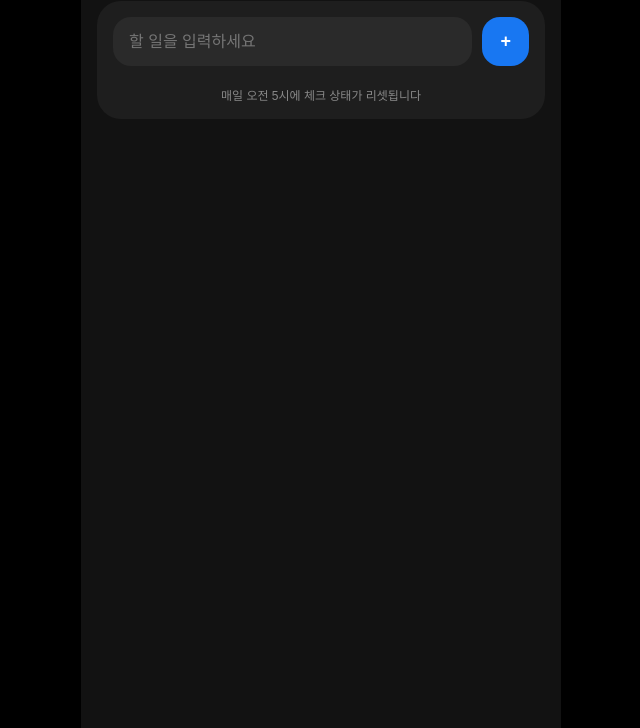
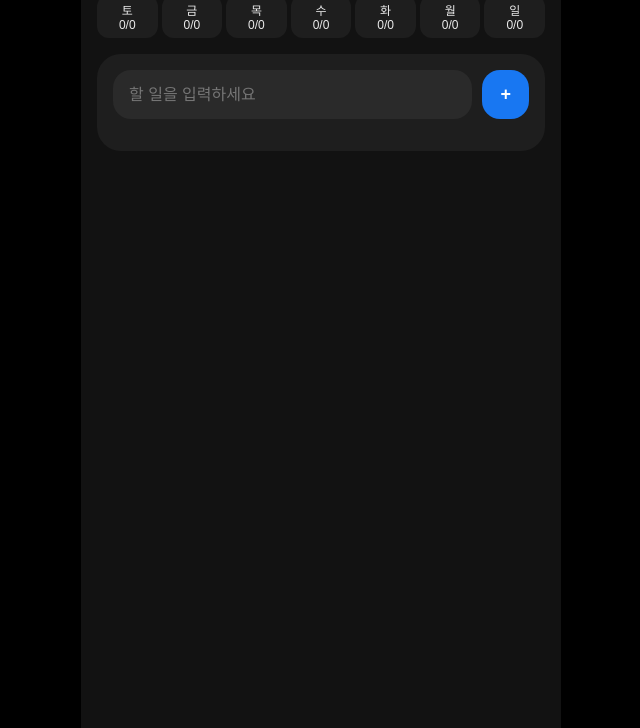
Before and after one commit to 66516091js-jpg/todo-app, a plain HTML site: page index.html in a window 1280 px wide. Shown: the part 72-800 px from the top of the page, without its empty margins (319-959 px from the left). Drawn offline with Linux system fonts and the light colour scheme.

Commit message:
Revamp Samsung Todo app layout and features
Updated the layout and functionality of the Samsung Todo app, including a new weekly progress bar and improved styling.

```diff
--- a/index.html
+++ b/index.html
@@ -14,29 +14,54 @@
       display: flex;
       justify-content: center;
     }
+
     .app {
       width: 100%;
       max-width: 480px;
       min-height: 100vh;
       background: #121212;
-      padding: 20px 16px 80px;
+      padding: 20px 16px 60px;
       box-sizing: border-box;
     }
+
     .header {
-      font-size: 26px;
+      font-size: 24px;
       font-weight: bold;
+      margin-bottom: 12px;
+    }
+
+    .week-bar {
+      display: flex;
+      justify-content: space-between;
       margin-bottom: 16px;
+      gap: 4px;
     }
+
+    .day {
+      flex: 1;
+      background: #1e1e1e;
+      border-radius: 12px;
+      text-align: center;
+      padding: 6px 0;
+      font-size: 12px;
+    }
+
+    .day.done {
+      background: #1e88e5;
+    }
+
     .card {
       background: #1e1e1e;
       border-radius: 24px;
       padding: 16px;
     }
+
     .input-row {
       display: flex;
       gap: 10px;
       margin-bottom: 16px;
     }
+
     input {
       flex: 1;
       padding: 14px 16px;
@@ -46,6 +71,7 @@
       background: #2a2a2a;
       color: #fff;
     }
+
     .add-btn {
       padding: 14px 18px;
       border-radius: 18px;
@@ -55,11 +81,13 @@
       background: #1877F2;
       color: #fff;
     }
+
     ul {
       list-style: none;
       padding: 0;
       margin: 0;
     }
+
     li {
       background: #2a2a2a;
       margin-bottom: 10px;
@@ -71,46 +99,36 @@
       font-size: 16px;
       cursor: pointer;
     }
+
     .task-text {
       flex: 1;
-      line-height: 1.3;
+      color: #fff;
     }
+
+    .checked-text {
+      color: #777;
+    }
+
     .right-ui {
       display: flex;
       align-items: center;
       gap: 8px;
     }
-    .check {
-      font-size: 18px;
-      color: #4CAF50;
-      min-width: 20px;
-      text-align: center;
-    }
-    .sep {
-      color: #555;
-      font-weight: bold;
-    }
+
     .del-btn {
       background: transparent;
       border: none;
       color: #ff5f5f;
       font-size: 16px;
     }
-    .checked-text {
-      color: #777;
-    }
-    .bottom-info {
-      margin-top: 20px;
-      text-align: center;
-      font-size: 12px;
-      color: #888;
-    }
   </style>
 </head>
 <body>
 
 <div class="app">
-  <div class="header">오늘 할 일</div>
+  <div class="header">이번 주 진행도</div>
+
+  <div class="week-bar" id="weekBar"></div>
 
   <div class="card">
     <div class="input-row">
@@ -119,8 +137,6 @@
     </div>
 
     <ul id="todoList"></ul>
-
-    <div class="bottom-info" id="resetInfo"></div>
   </div>
 </div>
 
@@ -128,30 +144,62 @@
   const listEl = document.getElementById("todoList");
   const inputEl = document.getElementById("todoInput");
   const addBtn = document.getElementById("addBtn");
-  const resetInfo = document.getElementById("resetInfo");
+  const weekBar = document.getElementById("weekBar");
 
   let todos = JSON.parse(localStorage.getItem("todos")) || [];
-  let lastReset = localStorage.getItem("lastResetDate") || "";
+  let history = JSON.parse(localStorage.getItem("history")) || {};
 
-  function getResetDateKey() {
+  const days = ["일","월","화","수","목","금","토"];
+
+  function getTodayKey() {
     const now = new Date();
     if (now.getHours() < 5) now.setDate(now.getDate() - 1);
     return now.toISOString().split("T")[0];
   }
 
-  function dailyResetCheck() {
-    const todayKey = getResetDateKey();
-    if (lastReset !== todayKey) {
-      todos = todos.map(t => ({ text: t.text, done: false }));
-      localStorage.setItem("lastResetDate", todayKey);
-      lastReset = todayKey;
-      saveTodos();
-    }
-    resetInfo.textContent = "매일 오전 5시에 체크 상태가 리셋됩니다";
+  function saveTodos() {
+    localStorage.setItem("todos", JSON.stringify(todos));
   }
 
-  function saveTodos() {
-    localStorage.setItem("todos", JSON.stringify(todos));
+  function saveHistory() {
+    localStorage.setItem("history", JSON.stringify(history));
+  }
+
+  function updateHistory() {
+    const today = getTodayKey();
+    const total = todos.length;
+    const done = todos.filter(t => t.done).length;
+    history[today] = { done, total };
+    saveHistory();
+  }
+
+  function renderWeekBar() {
+    weekBar.innerHTML = "";
+
+    const today = new Date();
+    const week = [];
+
+    for (let i = 6; i >= 0; i--) {
+      const d = new Date();
+      d.setDate(today.getDate() - today.getDay() + i);
+      const key = d.toISOString().split("T")[0];
+      week.push({ key, label: days[d.getDay()] });
+    }
+
+    week.forEach(d => {
+      const data = history[d.key] || { done: 0, total: 0 };
+
+      const div = document.createElement("div");
+      div.className = "day";
+      div.innerHTML = `
+        ${d.label}<br>
+        ${data.done}/${data.total}
+      `;
+      if (data.done === data.total && data.total > 0) {
+        div.classList.add("done");
+      }
+      weekBar.appendChild(div);
+    });
   }
 
   function renderTodos() {
@@ -168,32 +216,32 @@
       right.className = "right-ui";
 
       const check = document.createElement("span");
-      check.className = "check";
       check.textContent = todo.done ? "✅" : "";
 
       const sep = document.createElement("span");
-      sep.className = "sep";
       sep.textContent = "|";
 
       const del = document.createElement("button");
       del.className = "del-btn";
       del.textContent = "❌";
 
-      // ✅ 한 줄 클릭하면 체크 토글
       li.onclick = () => {
         todos[i].done = !todos[i].done;
         saveTodos();
+        updateHistory();
         renderTodos();
+        renderWeekBar();
       };
 
-      // ❌ 삭제는 확인 팝업
       del.onclick = (e) => {
         e.stopPropagation();
-        const ok = confirm("이 할 일을 삭제하시겠습니까?");
+        const ok = confirm("정말 삭제하시겠습니까?");
         if (!ok) return;
         todos.splice(i, 1);
         saveTodos();
+        updateHistory();
         renderTodos();
+        renderWeekBar();
       };
 
       right.appendChild(check);
@@ -212,13 +260,16 @@
     todos.push({ text, done: false });
     inputEl.value = "";
     saveTodos();
+    updateHistory();
     renderTodos();
+    renderWeekBar();
   }
 
   addBtn.addEventListener("click", addTodo);
 
-  dailyResetCheck();
+  updateHistory();
   renderTodos();
+  renderWeekBar();
 </script>
 
 </body>
```
